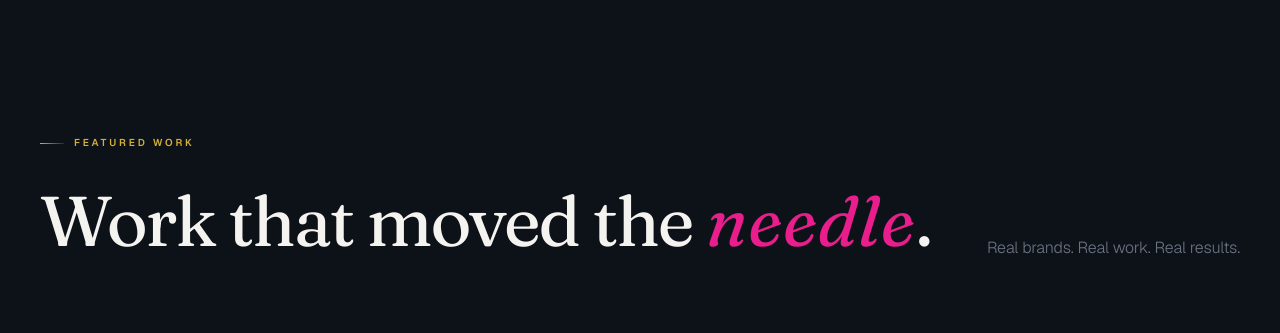
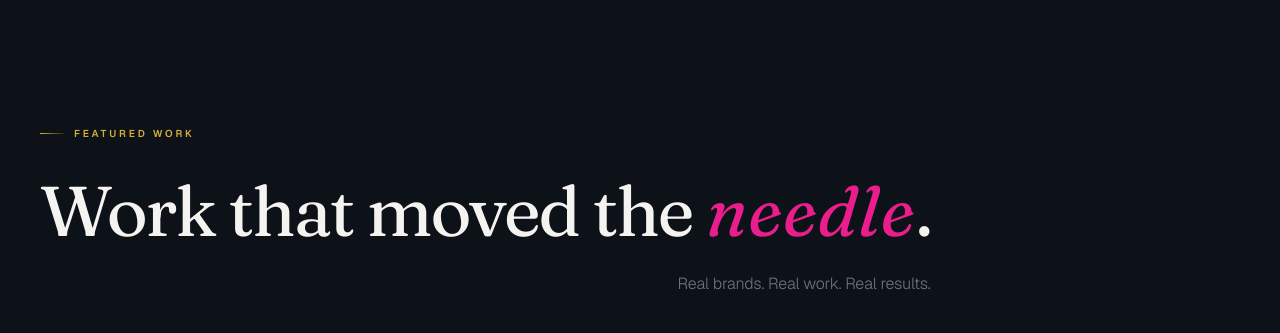
Before and after one commit to Lakshay0205/tech-tales, a React (Vite) app in the folder frontend/: page / in a window 1280 px wide. Shown: the part 4380-4713 px from the top of the page. Built offline with nearby package versions, Linux system fonts and the light colour scheme; grey boxes are pictures that could not be loaded; the HTML template or start-up script is replaced by a standard one; a web font is replaced by a local one.

Commit message:
Adjust Featured Work text layout

```diff
--- a/frontend/src/pages/Home.jsx
+++ b/frontend/src/pages/Home.jsx
@@ -626,14 +626,14 @@ export default function Home() {
         </div>
 
         <div className="container" style={{ position: 'relative', zIndex: 1 }}>
-          <div ref={workHeadRef} style={{ display: 'flex', alignItems: 'flex-end', justifyContent: 'space-between', flexWrap: 'wrap', gap: '32px', marginBottom: '72px' }}>
-            <div>
+          <div ref={workHeadRef} style={{ display: 'flex', justifyContent: 'space-between', alignItems: 'flex-start', gap: '32px', marginBottom: '72px' }}>
+            <div style={{ display: 'flex', flexDirection: 'column', alignItems: 'flex-start' }}>
               <span className="eyebrow" style={{ display: 'inline-flex' }}>Featured Work</span>
-              <h2 style={{ ...H2, marginTop: '28px' }}>Work that moved the <span className="supporting-word">needle</span>.</h2>
+              <h2 style={{ ...H2, marginTop: '28px', marginBottom: '0' }}>Work that moved the <span className="supporting-word">needle</span>.</h2>
+              <p style={{ ...BODY, maxWidth: '340px', marginTop: '18px', marginLeft: 'auto', fontSize: 'clamp(1rem, 1.2vw, 1.08rem)', lineHeight: 1.78, fontWeight: 300, textAlign: 'right' }}>
+                Real brands. Real work. Real results.
+              </p>
             </div>
-            <p style={{ ...BODY, maxWidth: '340px', fontSize: 'clamp(1rem, 1.2vw, 1.08rem)', lineHeight: 1.78, fontWeight: 300 }}>
-              Real brands. Real work. Real results.
-            </p>
           </div>
 
           {/* Asymmetric grid: 1 large left + 2 smaller right */}
```
